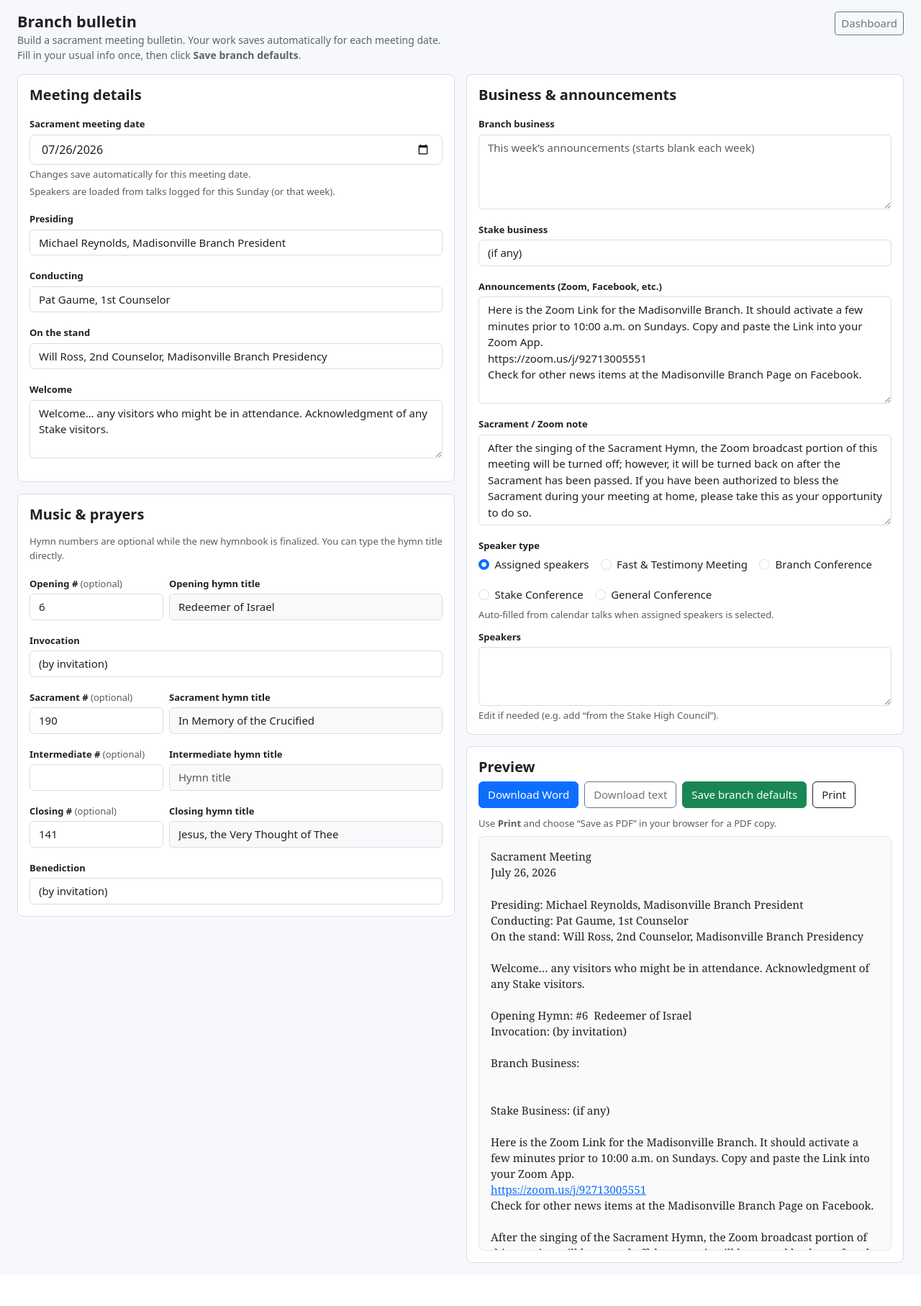
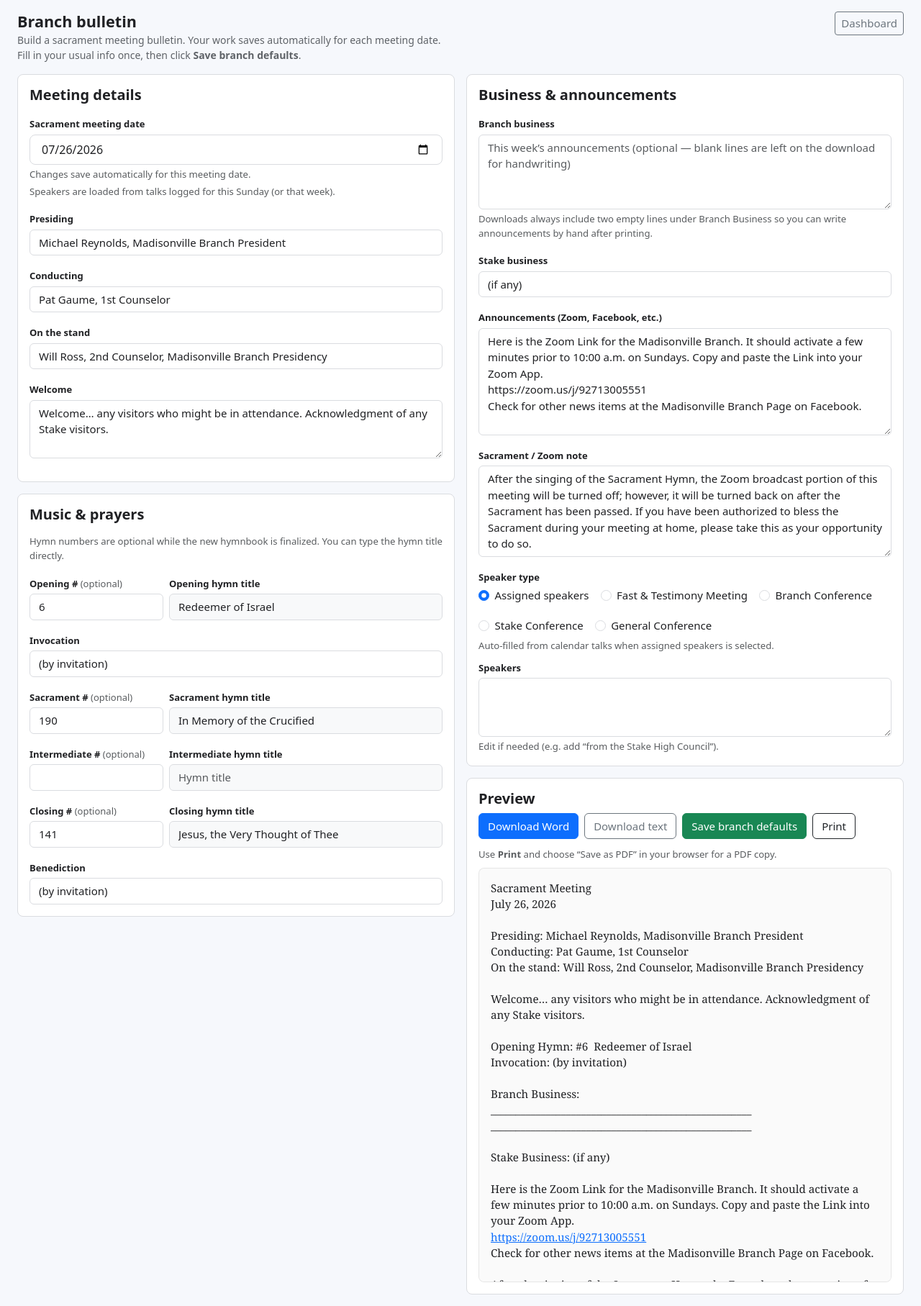
Before and after one commit to alexanderrichhunt-creator/branch-secretary-tool, a Flask app: page /bulletin in a window 1280 px wide. Shown: the part 57-1872 px from the top of the page at 72% size. Before the commit the page ends 1812 px from the top, so only its background shows below. Run offline with Flask 3, Linux system fonts and the light colour scheme; the visitor is signed in with stand-in values (Sample User, id 1); data comes from the database, SQL or seed files in the repository; data that the repository does not hold is empty.

Commit message:
Improve calendar edit flow and leave blank lines on bulletin for handwriting.
Keep interviews and events on the calendar after edit/delete with month persistence, add delete for suggested speakers from the calendar detail, and always include blank Branch Business lines on bulletin downloads for handwritten notes.

```diff
--- a/app/bulletin.py
+++ b/app/bulletin.py
@@ -222,6 +222,16 @@ def bulletin_from_form(form) -> dict:
     }
 
 
+# Blank underlined lines under Branch Business for handwritten notes after printing.
+BRANCH_BUSINESS_HANDWRITE_LINES = 2
+BRANCH_BUSINESS_HANDWRITE_LINE = "_" * 52
+
+
+def branch_business_handwrite_lines() -> list[str]:
+    """Empty lines reserved for branch business written by hand on the printed bulletin."""
+    return [BRANCH_BUSINESS_HANDWRITE_LINE for _ in range(BRANCH_BUSINESS_HANDWRITE_LINES)]
+
+
 def build_bulletin_text(data: dict, talks=None) -> str:
     lines = [
         "Sacrament Meeting",
@@ -244,7 +254,11 @@ def build_bulletin_text(data: dict, talks=None) -> str:
         lines.append(f"Invocation: {data['invocation']}")
     lines.append("")
     lines.append("Branch Business:")
-    lines.append(data.get("branch_business") or "")
+    branch_business = (data.get("branch_business") or "").strip()
+    if branch_business:
+        lines.extend(part for part in branch_business.splitlines() if part.strip())
+    # Always leave blank lines so announcements can be written by hand after printing
+    lines.extend(branch_business_handwrite_lines())
     lines.append("")
     lines.append(f"Stake Business: {data.get('stake_business') or ''}")
     lines.append("")
@@ -436,7 +450,13 @@ def export_docx(data: dict, talks=None) -> bytes:
     add_labeled_line("Invocation", data.get("invocation") or "", after=section_after)
 
     add_line("Branch Business:", bold=True, after=2)
-    add_multiline(data.get("branch_business") or "", after_last=section_after)
+    branch_business = (data.get("branch_business") or "").strip()
+    if branch_business:
+        add_multiline(branch_business, after_last=body_after)
+    # Blank lines for handwritten branch business on the printed page
+    for i, blank in enumerate(branch_business_handwrite_lines()):
+        is_last = i == BRANCH_BUSINESS_HANDWRITE_LINES - 1
+        add_line(blank, after=section_after if is_last else body_after)
 
     add_labeled_line(
         "Stake Business",
--- a/app/routes.py
+++ b/app/routes.py
@@ -466,6 +466,41 @@ def _redirect_after_event_action():
     if (request.form.get("return_to") or "").strip() == "calendar":
         return redirect(url_for("main.calendar"))
     return redirect(url_for("main.events"))
+
+
+def _edit_return_to() -> str:
+    """Shared return_to for edit pages opened from calendar / dashboard / etc."""
+    return (request.form.get("return_to") or request.args.get("return_to") or "").strip()
+
+
+def _redirect_after_interview_edit(interview_id: int | None = None):
+    return_to = _edit_return_to()
+    if return_to == "calendar":
+        return redirect(url_for("main.calendar"))
+    return redirect(url_for("main.interviews"))
+
+
+def _redirect_after_event_edit(event_id: int | None = None):
+    return_to = _edit_return_to()
+    if return_to == "calendar":
+        return redirect(url_for("main.calendar"))
+    return redirect(url_for("main.events"))
+
+
+def _edit_interview_form_error(interview_id: int, message: str):
+    flash(message, "warning")
+    return_to = _edit_return_to()
+    if return_to:
+        return redirect(url_for("main.edit_interview", interview_id=interview_id, return_to=return_to))
+    return redirect(url_for("main.edit_interview", interview_id=interview_id))
+
+
+def _edit_event_form_error(event_id: int, message: str):
+    flash(message, "warning")
+    return_to = _edit_return_to()
+    if return_to:
+        return redirect(url_for("main.edit_event", event_id=event_id, return_to=return_to))
+    return redirect(url_for("main.edit_event", event_id=event_id))
 
 
 def _form_wants_json() -> bool:
@@ -1212,7 +1247,14 @@ def add_interview():
 def edit_interview(interview_id: int):
     interview = Interview.query.get_or_404(interview_id)
     members = Member.query.order_by(Member.full_name.asc()).all()
-    return render_template("interview_edit.html", interview=interview, members=members, member_select_options=build_all_member_filter_options())
+    return_to = _edit_return_to()
+    return render_template(
+        "interview_edit.html",
+        interview=interview,
+        members=members,
+        member_select_options=build_all_member_filter_options(),
+        return_to=return_to,
+    )
 
 
 @main_bp.post("/interviews/<int:interview_id>/edit")
@@ -1227,14 +1269,12 @@ def edit_interview_post(interview_id: int):
     notes = (request.form.get("notes") or "").strip() or None
 
     if not starts_at_raw:
-        flash("Start date & time is required.", "warning")
-        return redirect(url_for("main.edit_interview", interview_id=interview_id))
+        return _edit_interview_form_error(interview_id, "Start date & time is required.")
 
     try:
         starts_at = datetime.strptime(starts_at_raw, "%Y-%m-%dT%H:%M")
     except Exception:
-        flash("Invalid start date & time.", "warning")
-        return redirect(url_for("main.edit_interview", interview_id=interview_id))
+        return _edit_interview_form_error(interview_id, "Invalid start date & time.")
 
     interview.starts_at = starts_at
     interview.duration_minutes = max(5, min(duration_minutes, 180))
@@ -1245,7 +1285,7 @@ def edit_interview_post(interview_id: int):
     db.session.commit()
 
     flash("Interview updated.", "success")
-    return redirect(url_for("main.interviews"))
+    return _redirect_after_interview_edit(interview_id)
 
 
 @main_bp.post("/interviews/<int:interview_id>/delete")
@@ -1255,7 +1295,7 @@ def delete_interview(interview_id: int):
     db.session.delete(interview)
     db.session.commit()
     flash("Interview deleted.", "success")
-    return redirect(url_for("main.interviews"))
+    return _redirect_after_interview_edit(interview_id)
 
 
 @main_bp.get("/events")
@@ -1306,7 +1346,13 @@ def edit_event(event_id: int):
     from .event_utils import WEEKDAY_CODES
 
     event = Event.query.get_or_404(event_id)
-    return render_template("event_edit.html", event=event, weekday_codes=WEEKDAY_CODES)
+    return_to = _edit_return_to()
+    return render_template(
+        "event_edit.html",
+        event=event,
+        weekday_codes=WEEKDAY_CODES,
+        return_to=return_to,
+    )
 
 
 @main_bp.post("/events/<int:event_id>/edit")
@@ -1321,8 +1367,7 @@ def edit_event_post(event_id: int):
     category = normalize_event_category(request.form.get("category"))
     starts_at, end_at, all_day, err = _parse_event_times_from_form()
     if err or not title:
-        flash(err or "Title is required.", "warning")
-        return redirect(url_for("main.edit_event", event_id=event_id))
+        return _edit_event_form_error(event_id, err or "Title is required.")
 
     freq, interval, byweekday, until = parse_recurrence_form(request.form)
     if freq == "weekly" and not byweekday:
@@ -1341,7 +1386,7 @@ def edit_event_post(event_id: int):
     event.category = category
     db.session.commit()
     flash("Event updated.", "success")
-    return redirect(url_for("main.events"))
+    return _redirect_after_event_edit(event_id)
 
 
 @main_bp.post("/events/<int:event_id>/delete")
@@ -1351,7 +1396,7 @@ def delete_event(event_id: int):
     db.session.delete(event)
     db.session.commit()
     flash("Event deleted.", "success")
-    return redirect(url_for("main.events"))
+    return _redirect_after_event_edit(event_id)
 
 
 @main_bp.get("/calendar")
@@ -1611,7 +1656,7 @@ def api_events():
                         "kind": "interview",
                         "kindLabel": "Interview",
                         "accentColor": interview_bg,
-                        "editUrl": url_for("main.edit_interview", interview_id=i.id),
+                        "editUrl": url_for("main.edit_interview", interview_id=i.id, return_to="calendar"),
                         "fullTitle": title_line,
                         "interviewSubject": subject,
                         "interviewPurpose": i.purpose,
@@ -1644,7 +1689,7 @@ def api_events():
                         "accentColor": bg,
                         "category": getattr(event, "category", None),
                         "categoryLabel": category_label,
-                        "editUrl": url_for("main.edit_event", event_id=event.id),
+                        "editUrl": url_for("main.edit_event", event_id=event.id, return_to="calendar"),
                         "fullTitle": event.title,
                         "location": (event.location or "").strip(),
                         "recurrence": repeat,
--- a/app/static/bulletin.js
+++ b/app/static/bulletin.js
@@ -317,7 +317,15 @@
     if (val("invocation")) lines.push("Invocation: " + val("invocation"));
     lines.push("");
     lines.push("Branch Business:");
-    lines.push(val("branch_business"));
+    var branchBusiness = val("branch_business");
+    if (branchBusiness) {
+      branchBusiness.split(/\r?\n/).forEach(function (part) {
+        if (part.trim()) lines.push(part);
+      });
+    }
+    // Blank lines for handwritten notes after printing (matches Word/text download)
+    lines.push("____________________________________________________");
+    lines.push("____________________________________________________");
     lines.push("");
     lines.push("Stake Business: " + val("stake_business"));
     lines.push("");
--- a/app/static/calendar-detail.js
+++ b/app/static/calendar-detail.js
@@ -174,6 +174,7 @@
 
       const editLink = modalEl.querySelector(".cal-edit-link");
       const scheduleBtn = modalEl.querySelector(".cal-schedule-suggestion-btn");
+      const deleteBtn = modalEl.querySelector(".cal-delete-suggestion-btn");
       if (props.kind === "suggested_talk") {
         if (editLink) {
           editLink.textContent = "Edit suggestion";
@@ -182,6 +183,7 @@
           editLink.classList.add("btn-outline-primary");
         }
         if (scheduleBtn) scheduleBtn.classList.remove("d-none");
+        if (deleteBtn) deleteBtn.classList.remove("d-none");
       } else {
         if (editLink) {
           editLink.textContent = "Edit";
@@ -190,6 +192,7 @@
           editLink.classList.remove("btn-outline-primary");
         }
         if (scheduleBtn) scheduleBtn.classList.add("d-none");
+        if (deleteBtn) deleteBtn.classList.add("d-none");
       }
     },
   };
--- a/app/templates/bulletin.html
+++ b/app/templates/bulletin.html
@@ -114,7 +114,8 @@
           <h2 class="h5 fw-bold mb-3">Business &amp; announcements</h2>
             <div class="mb-3">
             <label class="form-label big-label" for="branch_business">Branch business</label>
-            <textarea class="form-control bulletin-field" id="branch_business" name="branch_business" rows="4" placeholder="This week’s announcements (starts blank each week)">{{ defaults.branch_business }}</textarea>
+            <textarea class="form-control bulletin-field" id="branch_business" name="branch_business" rows="4" placeholder="This week’s announcements (optional — blank lines are left on the download for handwriting)">{{ defaults.branch_business }}</textarea>
+            <div class="form-text">Downloads always include two empty lines under Branch Business so you can write announcements by hand after printing.</div>
           </div>
           <div class="mb-3">
             <label class="form-label big-label" for="stake_business">Stake business</label>
```
Also changed, not shown: app/templates/calendar.html (+48 -5 lines), app/templates/event_edit.html (+11 -1 lines), app/templates/interview_edit.html (+11 -1 lines).
